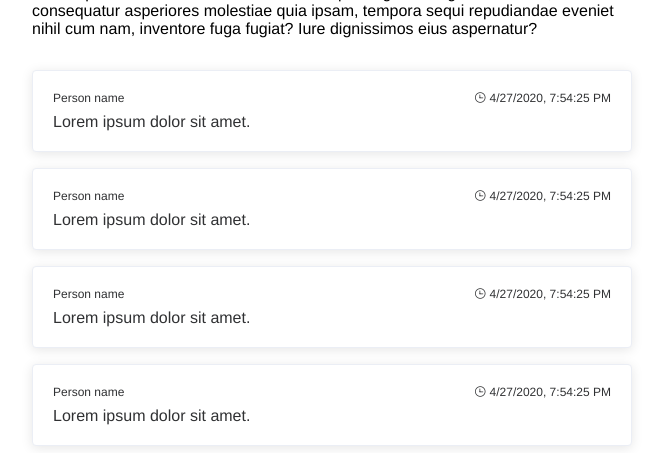
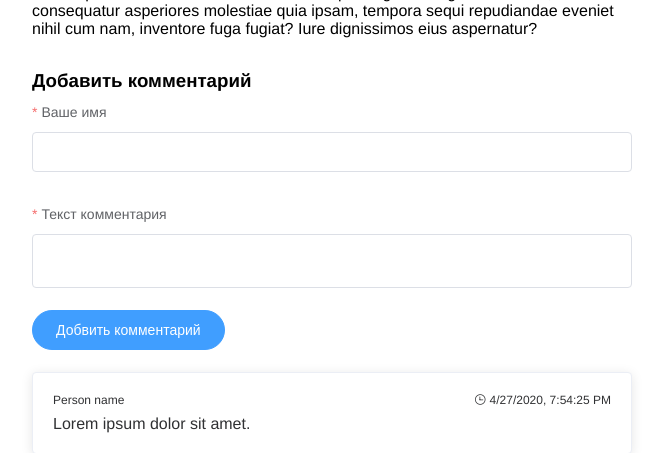
Before and after one commit to Taranovskiy/my-awesome-blog, a Nuxt app: page /post/1 in a window 1280 px wide. Shown: the part 743-1196 px from the top of the page, without its empty margins (308-971 px from the left). Built offline with nearby package versions, Linux system fonts and the light colour scheme.

Commit message:
Form comment markup added

```diff
--- /dev/null
+++ b/components/main/CommentForm.vue
@@ -0,0 +1,85 @@
+<template>
+  <el-form
+    ref="form"
+    :model="controls"
+    :rules="rules"
+    @submit.prevent.native="onSubmit"
+  >
+    <h1>Добавить комментарий</h1>
+    <el-form-item label="Ваше имя" prop="name">
+      <el-input v-model.trim="controls.name" />
+    </el-form-item>
+
+    <el-form-item label="Текст комментария" prop="text">
+      <el-input
+        v-model.trim="controls.text"
+        :rows="2"
+        resize="none"
+        type="textarea"
+      />
+    </el-form-item>
+
+    <el-form-item>
+      <el-button type="primary" round native-type="submit" :loading="loading">
+        Добвить комментарий
+      </el-button>
+    </el-form-item>
+  </el-form>
+</template>
+
+<script>
+export default {
+  data() {
+    return {
+      loading: false,
+      controls: {
+        name: '',
+        text: '',
+      },
+      rules: {
+        name: [
+          {
+            required: true,
+            message: 'Имя не должно быть пустым',
+            trigger: 'blur',
+          },
+        ],
+        text: [
+          {
+            required: true,
+            message: 'Введите ваш комментарий',
+            trigger: 'blur',
+          },
+        ],
+      },
+    };
+  },
+  methods: {
+    onSubmit() {
+      this.$refs.form.validate((valid) => {
+        if (valid) {
+          this.loading = true;
+
+          const formData = {
+            name: this.controls.name,
+            text: this.controls.text,
+            postId: '',
+          };
+
+          try {
+            setTimeout(() => {
+              this.$message.success('Комментарий добавлен');
+              this.$emit('created');
+              console.log('formData -->', formData);
+            }, 2000);
+          } catch (error) {
+            this.loading = false;
+          }
+        }
+      });
+    },
+  },
+};
+</script>
+
+<style lang="scss" scoped></style>
--- a/pages/post/_id.vue
+++ b/pages/post/_id.vue
@@ -45,10 +45,13 @@
       </p>
     </main>
     <footer>
-      <!-- Form -->
-
+      <app-comment-form v-if="canAddComment" @created="createCommentHandler" />
       <div v-if="true" class="comments">
-        <app-comment v-for="comment in 4" :key="comment" :comment="comment" />
+        <app-comment
+          v-for="comment in 4"
+          :key="comment"
+          :comment="String(comment)"
+        />
       </div>
       <div v-else class="text-center">Комментариев нет</div>
     </footer>
@@ -57,10 +60,22 @@
 
 <script>
 import AppComment from '@/components/main/Comment';
+import AppCommentForm from '@/components/main/CommentForm';
+
 export default {
-  components: { AppComment },
+  components: { AppComment, AppCommentForm },
   validate({ params }) {
     return Boolean(params.id);
+  },
+  data() {
+    return {
+      canAddComment: true,
+    };
+  },
+  methods: {
+    createCommentHandler() {
+      this.canAddComment = false;
+    },
   },
 };
 </script>
```
